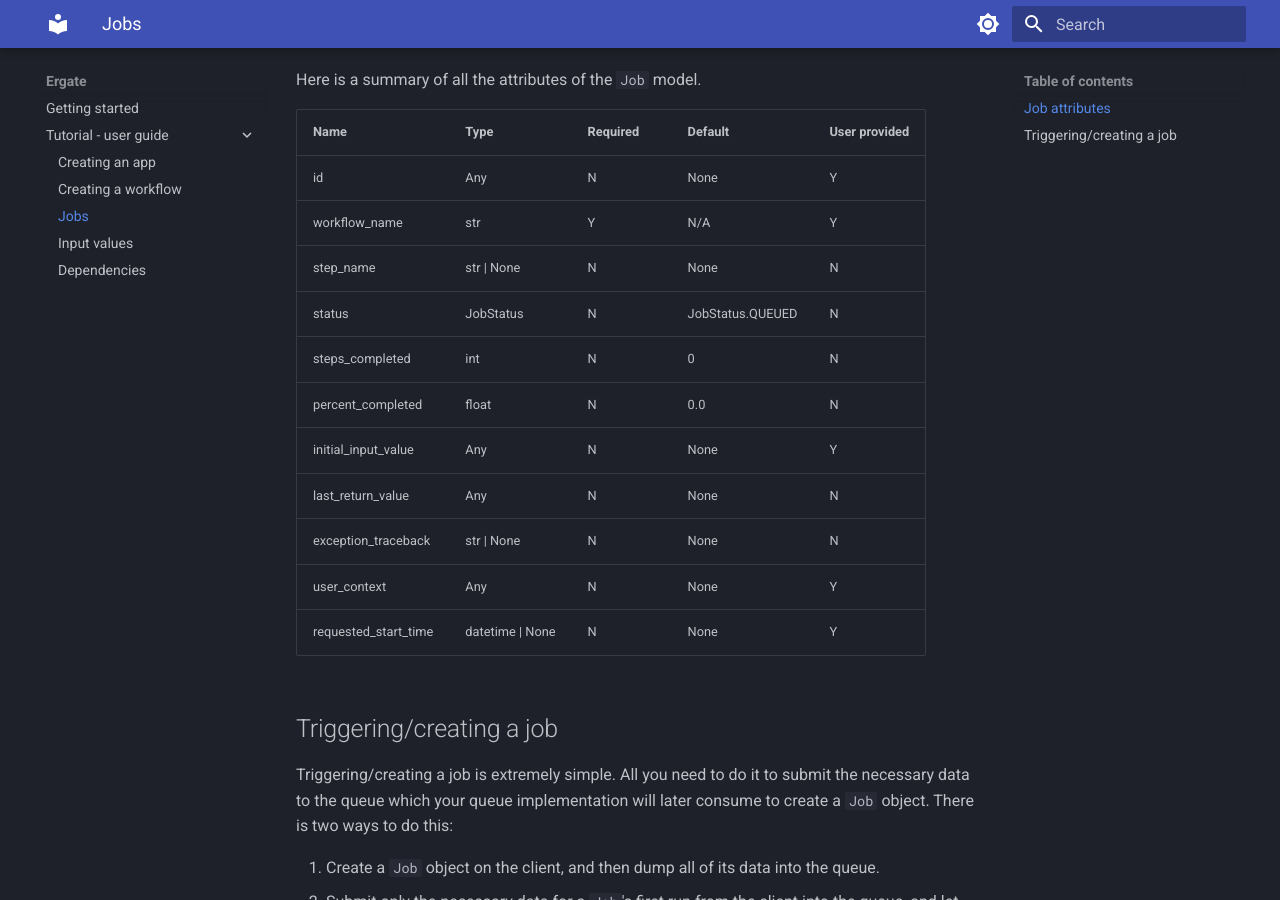
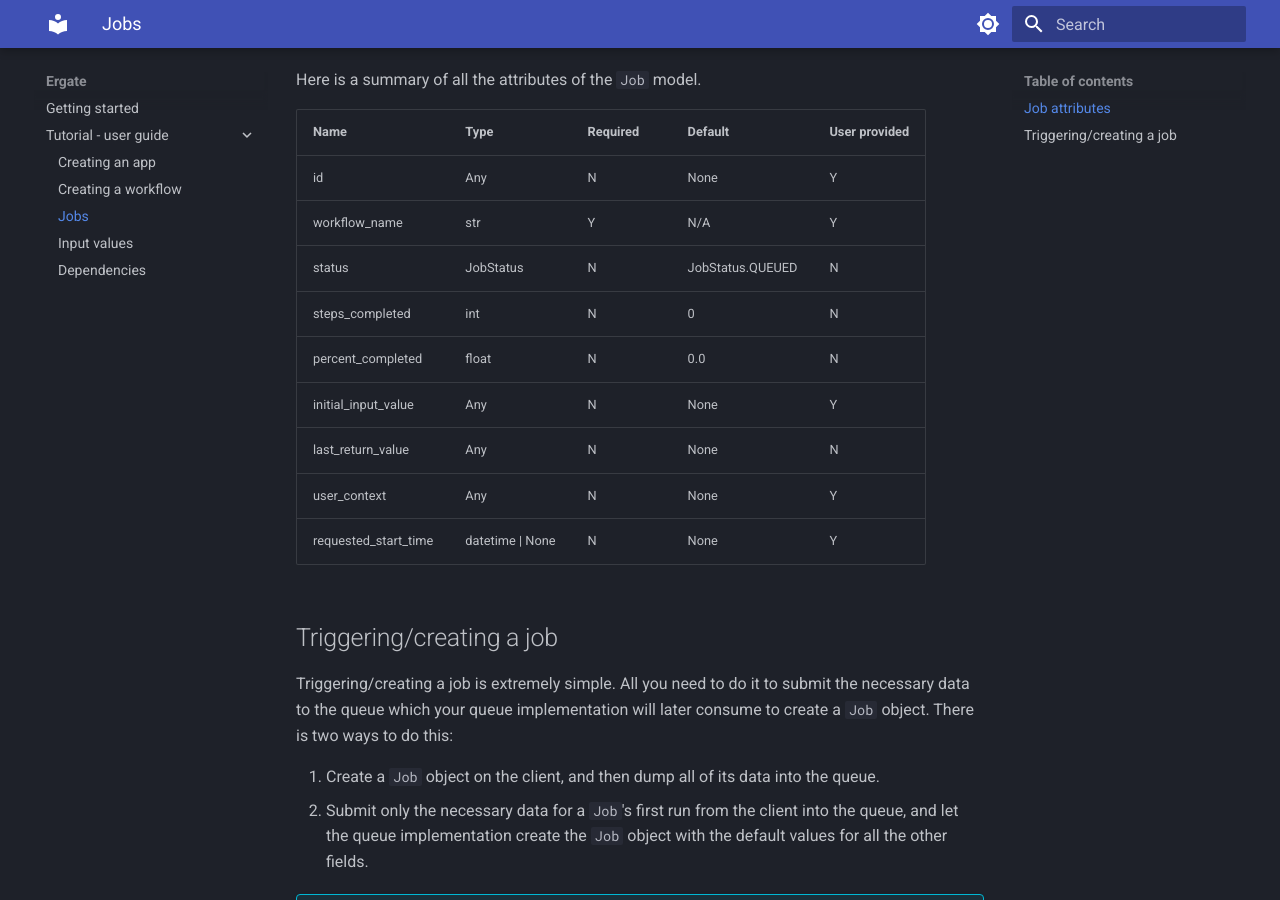
Before and after one commit to prryplatypus/ergate, an MkDocs documentation site: the page built from docs/basics/jobs.md, in a window 1280 px wide and 900 px high, scrolled down 399 px. Built offline with MkDocs 1.6.1 and Material for MkDocs 9.7.7, drawn with Linux system fonts in a browser that asks for light colours.

Commit message:
Job updates

```diff
--- a/docs/basics/creating-a-job.md
+++ b/docs/basics/jobs.md
@@ -16,13 +16,11 @@ Here is a summary of all the attributes of the `Job` model.
 |----------------------|------------------|----------|------------------|---------------|
 | id                   | Any              | N        | None             | Y             |
 | workflow_name        | str              | Y        | N/A              | Y             |
-| step_name            | str \| None      | N        | None             | N             |
 | status               | JobStatus        | N        | JobStatus.QUEUED | N             |
 | steps_completed      | int              | N        | 0                | N             |
 | percent_completed    | float            | N        | 0.0              | N             |
 | initial_input_value  | Any              | N        | None             | Y             |
 | last_return_value    | Any              | N        | None             | N             |
-| exception_traceback  | str \| None      | N        | None             | N             |
 | user_context         | Any              | N        | None             | Y             |
 | requested_start_time | datetime \| None | N        | None             | Y             |
 
--- a/mkdocs.yml
+++ b/mkdocs.yml
@@ -43,6 +43,6 @@ nav:
   - Tutorial - user guide:
     - basics/creating-an-app.md
     - basics/creating-a-workflow.md
-    - basics/creating-a-job.md
+    - basics/jobs.md
     - basics/input-values.md
     - basics/dependencies.md
```
